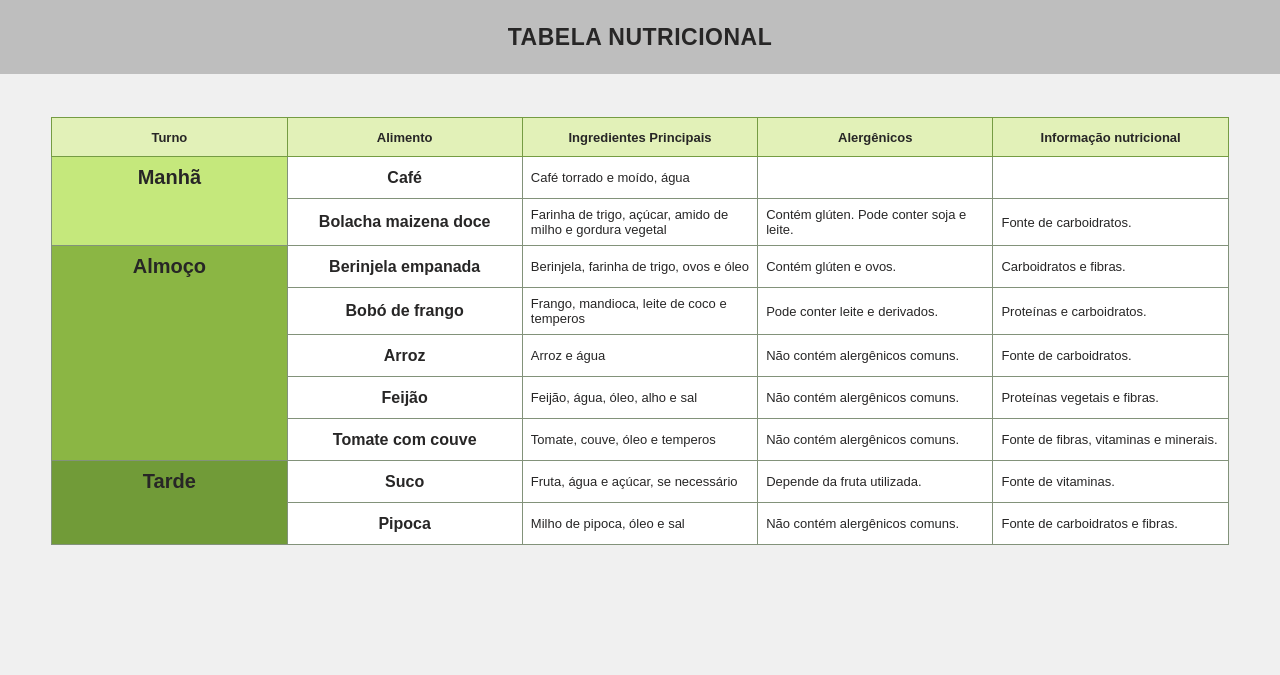
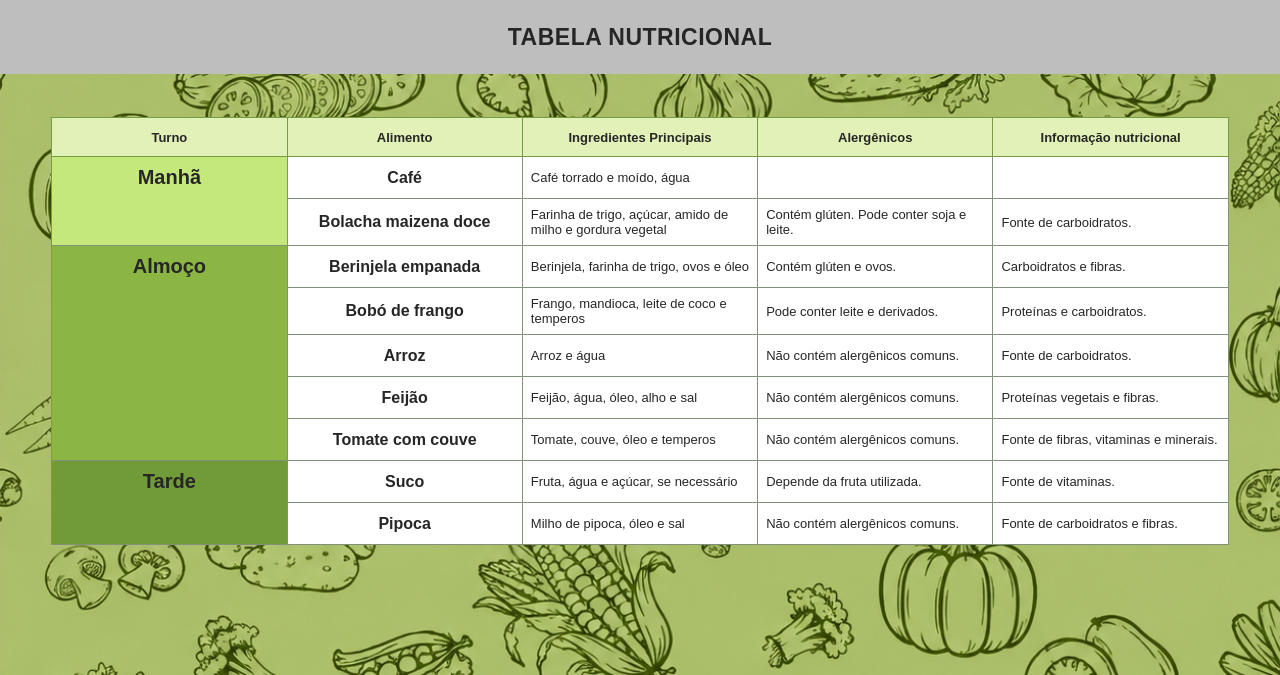
Before and after one commit to jtruazelli/IFome-Django, a Django app: page /tabela/ in a window 1280 px wide. Shown: the part 125-800 px from the top of the page. Run offline with Django 5.2, Linux system fonts and the light colour scheme; some web fonts are replaced.

Commit message:
Fiz umas modificação do css da tabela nutricional e adicionei uma imagem á ela de fundo, além de começar imagens para adicionar de fundo mas para as células do turno.

```diff
--- a/config/urls.py
+++ b/config/urls.py
@@ -25,4 +25,5 @@ urlpatterns = [
     path('admin/', admin.site.urls),
     path('index/', views.index, name='index'),
     path('tabela/', views.tabela, name='tabela'),
+    path('tabela/index', views.tabela, name='tabela'),
 ]
--- a/static/css/base/layout_base.css
+++ b/static/css/base/layout_base.css
@@ -1,6 +1,5 @@
 @import url('https://fonts.googleapis.com/css2?family=Faculty+Glyphic&display=swap');
 :root {
-
     --font-family-princ: "Faculty Glyphic", sans-serif;
     --if-verde-claro: #e2f1b8;
     --if-verde-header: #8db53f;
@@ -27,7 +26,6 @@ body {
     background-color: var(--if-cinza-fundo);
     color: var(--if-text-sec);
 }
-
 
 /* =========================================================
    CABEÇALHO - USADO NAS DUAS PÁGINAS
@@ -88,8 +86,7 @@ body {
 
 
 /* =========================================================
-   TABELA.HTML
-   PRIMEIRA IMAGEM - CARDÁPIO
+                           Cardápio
 ========================================================= */
 
 .pagina-cardapio {
@@ -251,15 +248,17 @@ body {
     background-color: var(--if-verde-claro);
 }
 
-
 /* =========================================================
-   INDEX.HTML
+                            Tabela
 ========================================================= */
 
 .pagina-tabela {
+    background-image: url("/static/img/fundo_tabela.png");
+    background-size: cover;
+    background-position: center;
+    background-repeat: no-repeat;
+    background-attachment: fixed;
     min-height: calc(100vh - 125px);
-
-    background-color: var(--if-cinza-fundo);
 }
 
 
--- a/templates/index.html
+++ b/templates/index.html
@@ -6,7 +6,7 @@
     <meta charset="UTF-8">
     <meta name="viewport" content="width=device-width, initial-scale=1.0">
 
-    <title>IFome | Tabela Nutricional</title>
+    <title>IFome | Cardápio</title>
 
     <link rel="stylesheet" href="{% static 'css/base/layout_base.css' %}">
     <!-- Bootstrap Icons -->
--- a/templates/tabela.html
+++ b/templates/tabela.html
@@ -5,9 +5,7 @@
 <head>
     <meta charset="UTF-8">
     <meta name="viewport" content="width=device-width, initial-scale=1.0">
-
     <title>IFome | Tabela Nutricional</title>
-
     <link rel="stylesheet" href="{% static 'css/base/layout_base.css' %}">
     <!-- Bootstrap Icons -->
     <link rel="stylesheet"
```
Also changed, not shown: static/css/base/tabela.css (added), static/img/fundo_tabela.png (added), static/img/trn_almoço.png (added), static/img/trn_manhã.png (added).
